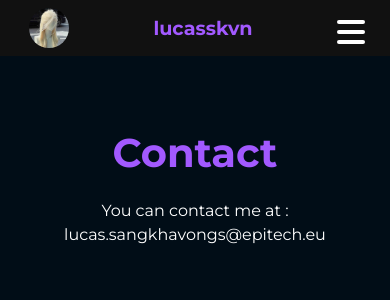
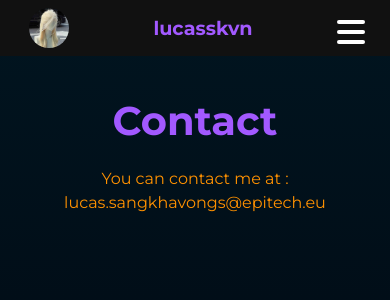
Before and after one commit to lucasskvn/lucasskvn.github.io, a React (Vite) app: page /contact in a window 390 px wide. Shown: the top 300 px of the page. Built offline with nearby package versions, Linux system fonts and the light colour scheme.

Commit message:
feat: enhance styling and structure across multiple components, add language switch button, and improve responsiveness

```diff
--- a/src/App.css
+++ b/src/App.css
@@ -282,3 +282,24 @@
     display: flex;
   }
 }
+
+/* Styles for Navbar profile picture */
+.Navbar-ppgithub {
+  height: 40px;
+  width: 40px;
+  border-radius: 50%;
+  margin-right: 0;
+  margin-left: 29px;
+}
+
+/* Language switch button styles */
+.language-switch-btn {
+  margin-left: 10px;
+  background: #222;
+  color: #fff;
+  border: 1px solid #444;
+  border-radius: 6px;
+  padding: 0.3rem 0.7rem;
+  cursor: pointer;
+  font-weight: bold;
+}
--- a/src/App.tsx
+++ b/src/App.tsx
@@ -15,7 +15,6 @@ import Home from './Home';
 const email = "lucas.sangkhavongs@epitech.eu";
 const linkedin = "https://www.linkedin.com/in/lucas-sangkhavongs/";
 const github = "https://github.com/lucasskvn";
-
 
 function App() {
   const navigate = useNavigate();
@@ -41,7 +40,7 @@ function App() {
   return (
     <>
       <nav className="Navbar">
-        <img src={PP} alt="PP GitHub" className="Navbar-ppgithub" style={{ height: 40, width: 40, borderRadius: '50%', marginRight: 0, marginLeft: 29 }} />
+        <img src={PP} alt="PP GitHub" className="Navbar-ppgithub" />
         <div className="Navbar-divider"></div>
         <span className="Navbar-title">lucasskvn</span>
         {/* Hamburger menu visible sur mobile */}
@@ -91,7 +90,7 @@ function App() {
               <img src={mailLogo} alt="Email" className="SocialLogo" />
             </a>
             <button
-              style={{ marginLeft: 10, background: '#222', color: '#fff', border: '1px solid #444', borderRadius: 6, padding: '0.3rem 0.7rem', cursor: 'pointer', fontWeight: 'bold' }}
+              className="language-switch-btn"
               onClick={e => { e.stopPropagation(); setLang(lang === 'fr' ? 'en' : 'fr'); }}
               aria-label="Switch language"
             >
@@ -111,7 +110,7 @@ function App() {
             <img src={mailLogo} alt="Email" className="SocialLogo" />
           </a>
           <button
-            style={{ marginLeft: 10, background: '#222', color: '#fff', border: '1px solid #444', borderRadius: 6, padding: '0.3rem 0.7rem', cursor: 'pointer', fontWeight: 'bold' }}
+            className="language-switch-btn"
             onClick={() => setLang(lang === 'fr' ? 'en' : 'fr')}
             aria-label="Switch language"
           >
--- a/src/Contact.css
+++ b/src/Contact.css
@@ -2,6 +2,18 @@
   font-size: 2.5rem;
   text-align: center;
   margin-bottom: 0.5rem;
+  color: #a259ff;
+}
+
+.contact-container {
+  padding: 2rem;
+  color: #fff;
+}
+
+.description {
+  font-size: 1.2rem;
+  margin-top: 1rem;
+  line-height: 1.6;
   color: #a259ff;
 }
 
--- a/src/Contact.tsx
+++ b/src/Contact.tsx
@@ -2,9 +2,9 @@ interface ContactProps { lang: 'fr' | 'en' }
 
 export default function Contact({ lang }: ContactProps) {
   return (
-    <div style={{ padding: "2rem", color: "#fff" }}>
+    <div className="contact-container">
       <h1 className="title">{lang === 'fr' ? 'Contact' : 'Contact'}</h1>
-      <p>
+      <p className="description">
         {lang === 'fr'
           ? "Vous pouvez me contacter à l'adresse : lucas.sangkhavongs@epitech.eu"
           : "You can contact me at : lucas.sangkhavongs@epitech.eu"}
--- a/src/Project.css
+++ b/src/Project.css
@@ -141,3 +141,41 @@
     margin-bottom: 1.5rem;
     color: #b0b0b0;
 }
+
+/* Projects container */
+.projects-container {
+  padding: 2rem;
+  color: #fff;
+}
+
+/* Project detail image in modal */
+.project-detail-image {
+  max-width: 60%;
+  margin-bottom: 16px;
+}
+
+/* Project detail description */
+.project-detail-description {
+  margin-bottom: 16px;
+}
+
+/* Private project label */
+.private-project-label {
+  color: #888;
+  display: block;
+  margin-bottom: 16px;
+  font-style: italic;
+}
+
+/* Project link */
+.project-link {
+  color: #a259ff;
+  display: block;
+  margin-bottom: 16px;
+  text-decoration: none;
+}
+
+.project-link:hover {
+  color: #6a00ff;
+  text-decoration: underline;
+}
--- a/src/Projects.tsx
+++ b/src/Projects.tsx
@@ -241,7 +241,7 @@ export default function Projects({ lang }: ProjectsProps) {
                 {lang === 'fr' ? 'Projet Privé' : 'Private Project'}
               </span>
             ) : selectedProject.link && (
-              <a href={selectedProject.link} target="_blank" rel="noopener noreferrer" style={{ color: "#61dafb", display: "block", marginBottom: 16 }}>
+              <a href={selectedProject.link} target="_blank" rel="noopener noreferrer" style={{ color: "#a259ff", display: "block", marginBottom: 16 }}>
                 {lang === 'fr' ? 'Lien du projet' : 'Project link'}
               </a>
             )}
--- a/src/index.css
+++ b/src/index.css
@@ -5,7 +5,10 @@
 
   color-scheme: light dark;
   color: rgba(255, 255, 255, 0.87);
-  background-color: #242424;
+  background:
+    linear-gradient(180deg, #2a2a2a 0%, #242424 20%, #1e1e1e 40%, #1a1a1a 60%, #151515 80%, #0f0f0f 100%),
+    radial-gradient(circle at 25% 25%, rgba(162, 89, 255, 0.1) 0%, transparent 50%),
+    radial-gradient(circle at 75% 75%, rgba(106, 0, 255, 0.08) 0%, transparent 50%);
 
   font-synthesis: none;
   text-rendering: optimizeLegibility;
@@ -19,15 +22,33 @@ a {
   text-decoration: inherit;
 }
 a:hover {
-  color: #535bf2;
+  color: #a259ff;
 }
 
 body {
   margin: 0;
   display: block;
   min-width: 320px;
-  min-height: 100vh;
+  min-height: 200vh;
   overflow-x: hidden;
+  background: inherit;
+  position: relative;
+}
+
+body::before {
+  content: '';
+  position: absolute;
+  top: 0;
+  left: 0;
+  width: 100%;
+  height: 100%;
+  background:
+    linear-gradient(180deg, transparent 0%, rgba(0, 0, 0, 0.1) 30%, rgba(0, 0, 0, 0.3) 70%, rgba(0, 0, 0, 0.5) 100%),
+    radial-gradient(circle at 20% 80%, rgba(162, 89, 255, 0.03) 0%, transparent 50%),
+    radial-gradient(circle at 80% 20%, rgba(106, 0, 255, 0.05) 0%, transparent 50%),
+    radial-gradient(circle at 40% 40%, rgba(255, 145, 0, 0.02) 0%, transparent 50%);
+  pointer-events: none;
+  z-index: -1;
 }
 
 html {
@@ -41,6 +62,9 @@ html {
 @media (prefers-color-scheme: light) {
   :root {
     color: #ff9100;
-    background-color: #010d17;
+    background:
+      linear-gradient(180deg, #011520 0%, #010d17 20%, #001219 40%, #000a12 60%, #000812 80%, #000510 100%),
+      radial-gradient(circle at 25% 25%, rgba(255, 145, 0, 0.08) 0%, transparent 50%),
+      radial-gradient(circle at 75% 75%, rgba(162, 89, 255, 0.06) 0%, transparent 50%);
   }
 }
```
Also changed, not shown: 1 other file (tests, documents, lock files or other folders).
